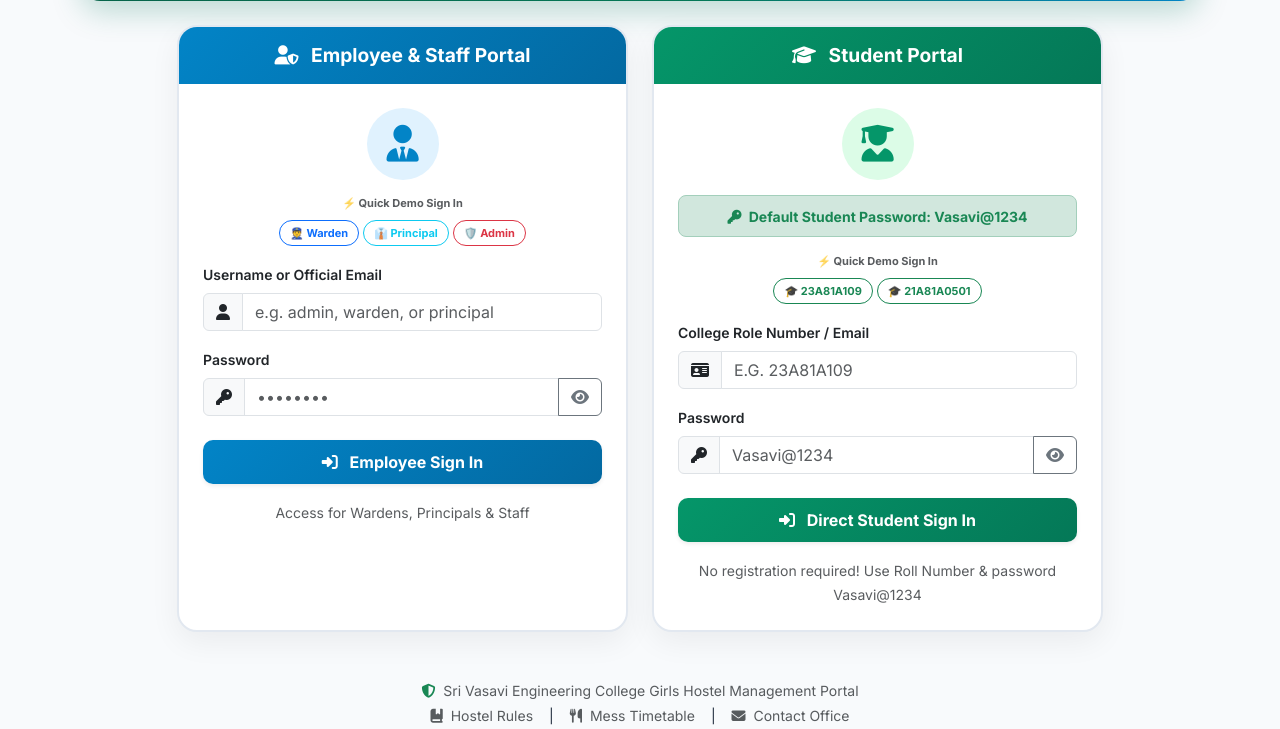
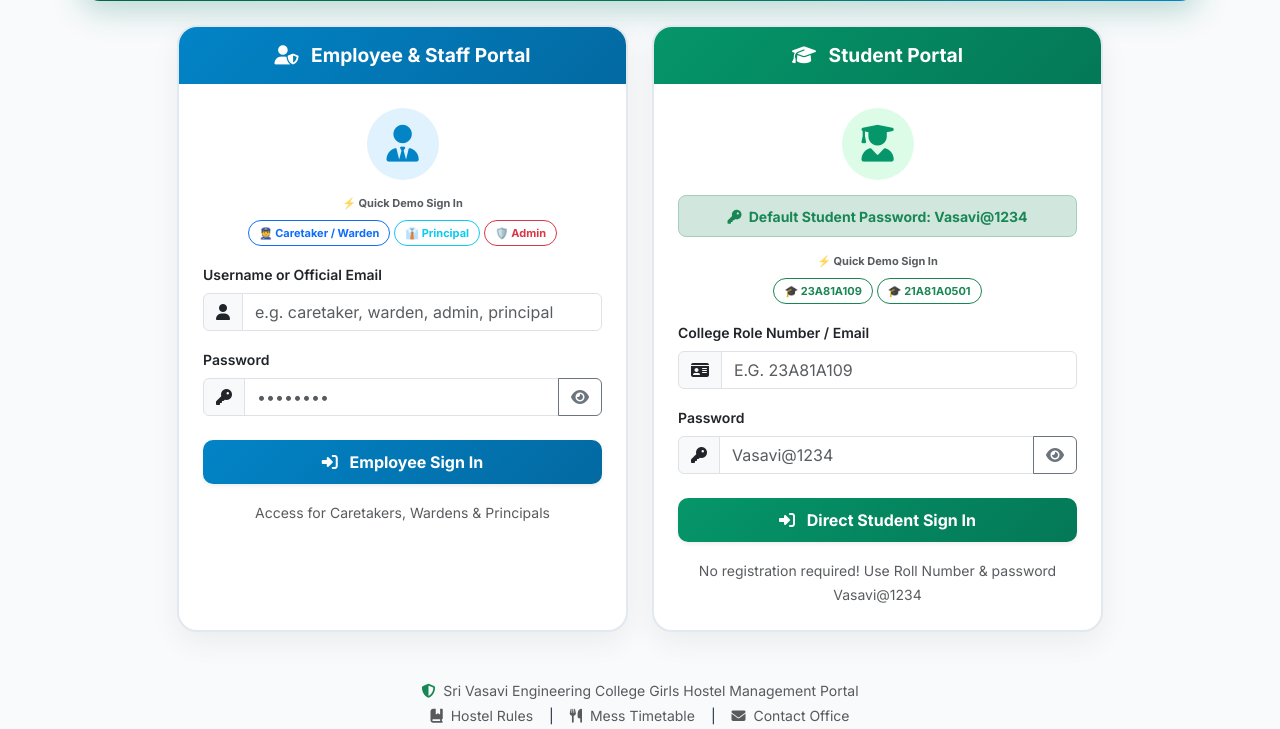
Before and after one commit to SnehaHarshitha/Vasavi-GHS-Hostel, a Flask app: page /auth/login in a window 1280 px wide. Shown: the part 450-1179 px from the top of the page. Run offline with Flask 3, Linux system fonts and the light colour scheme; some libraries are stand-ins or nearby versions.

Commit message:
Support dual Caretaker / Warden role naming and update login interface options

```diff
--- a/app/extensions.py
+++ b/app/extensions.py
@@ -37,7 +37,7 @@ class User(UserMixin):
         return self.role == 'student'
 
     def is_warden(self):
-        return self.role == 'warden'
+        return self.role in ['warden', 'caretaker']
 
     def is_admin(self):
         return self.role == 'admin'
--- a/app/routes/auth_routes.py
+++ b/app/routes/auth_routes.py
@@ -41,11 +41,11 @@ def login():
                 }
                 uid = UserModel.create_user(admin_dict)
                 user_data = UserModel.find_by_id(uid)
-            elif id_lower in ['warden', 'warden@pghostelmess.com', 'warden@srivasaviengg.ac.in']:
+            elif id_lower in ['warden', 'caretaker', 'warden@pghostelmess.com', 'caretaker@pghostelmess.com', 'warden@srivasaviengg.ac.in', 'caretaker@srivasaviengg.ac.in']:
                 warden_dict = {
-                    'full_name': 'Hostel Warden',
+                    'full_name': 'Hostel Caretaker / Warden',
                     'role_number': 'WARDEN01',
-                    'username': 'warden',
+                    'username': 'caretaker',
                     'email': 'warden@pghostelmess.com',
                     'phone': '+91 98480 12345',
                     'password': password if password else 'Warden@123',
@@ -297,7 +297,7 @@ def change_password():
 def redirect_by_role(role):
     if role == 'admin':
         return redirect(url_for('admin.dashboard'))
-    elif role == 'warden':
+    elif role in ['warden', 'caretaker']:
         return redirect(url_for('warden.dashboard'))
     elif role == 'principal':
         return redirect(url_for('principal.dashboard'))
--- a/app/templates/auth/login.html
+++ b/app/templates/auth/login.html
@@ -149,7 +149,7 @@
           <div class="text-center mb-3">
             <p class="small fw-bold text-muted uppercase mb-2" style="font-size: 11px;">⚡ Quick Demo Sign In</p>
             <div class="d-flex justify-content-center gap-1 flex-wrap">
-              <button type="button" class="btn btn-outline-primary btn-sm demo-btn-pill" onclick="fillEmp('warden', 'Warden@123')">👮 Warden</button>
+              <button type="button" class="btn btn-outline-primary btn-sm demo-btn-pill" onclick="fillEmp('caretaker', 'Warden@123')">👮 Caretaker / Warden</button>
               <button type="button" class="btn btn-outline-info btn-sm demo-btn-pill" onclick="fillEmp('principal', 'Principal@123')">👔 Principal</button>
               <button type="button" class="btn btn-outline-danger btn-sm demo-btn-pill" onclick="fillEmp('admin', 'Admin@123')">🛡️ Admin</button>
             </div>
@@ -160,7 +160,7 @@
               <label class="form-label fw-semibold text-dark small">Username or Official Email</label>
               <div class="input-group">
                 <span class="input-group-text"><i class="fa-solid fa-user"></i></span>
-                <input type="text" id="emp_identifier" name="identifier" class="form-control" placeholder="e.g. admin, warden, or principal" required>
+                <input type="text" id="emp_identifier" name="identifier" class="form-control" placeholder="e.g. caretaker, warden, admin, principal" required>
               </div>
             </div>
 
@@ -182,7 +182,7 @@
             </div>
           </form>
           <div class="text-center mt-3">
-            <span class="small text-muted">Access for Wardens, Principals & Staff</span>
+            <span class="small text-muted">Access for Caretakers, Wardens & Principals</span>
           </div>
         </div>
       </div>
```
